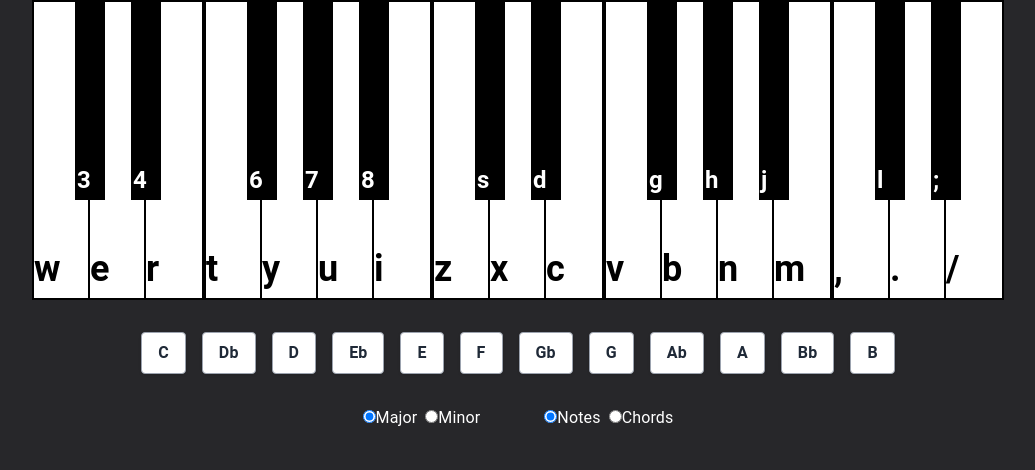
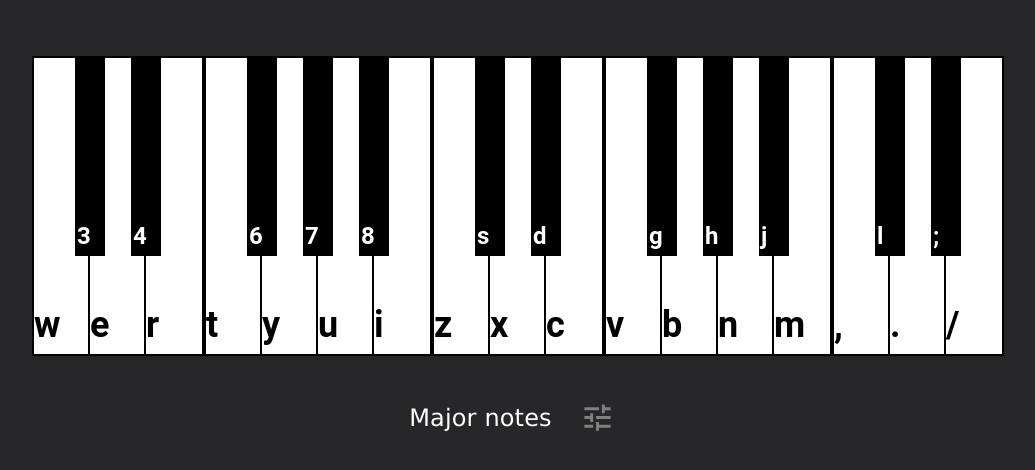
Before and after one commit to vanbrantley/keyboard, a Next.js app: page / in a window 1280 px wide. Shown: the top 470 px of the page, without its empty margins (122-1157 px from the left). Built offline with nearby package versions, Linux system fonts and the light colour scheme.

Commit message:
Add configuration modal

```diff
--- /dev/null
+++ b/src/components/ConfigModal.tsx
@@ -0,0 +1,74 @@
+import { useContext } from 'react';
+import { AppStoreContext } from '../context/AppStoreContext';
+import { observer } from 'mobx-react-lite';
+import { Modal, Dialog, Button } from '@mui/material';
+import { NOTES } from './../global/constants';
+import NotesChordsRadio from './../components/NotesChordsRadio';
+import MajorMinorRadio from './../components/MajorMinorRadio';
+
+const ConfigModal = observer(() => {
+
+    const store = useContext(AppStoreContext);
+    const { selectedIndex, handleScaleButtonClick, showConfigModal, setShowConfigModal } = store;
+
+    const handleCloseModal = () => {
+        setShowConfigModal(false);
+    };
+
+    return (
+
+        <Modal open={showConfigModal} onClose={handleCloseModal}>
+            <Dialog open={showConfigModal} onClose={handleCloseModal}>
+
+                <div style={{ height: "550px", width: "500px" }} className="flex flex-col items-center p-8 bg-gray-600">
+
+                    <div className="flex-grow w-full space-y-8">
+                        <div className="space-y-4">
+                            <p style={{ fontFamily: "Verdana", color: "white" }}>Select Scale</p>
+                            <div className="grid grid-cols-4">
+                                {NOTES.map((note, index) => (
+                                    <button
+                                        key={note}
+                                        onClick={() => handleScaleButtonClick(index)}
+                                        className={`${selectedIndex === index ? 'bg-gray-500 text-white' : 'bg-white hover:bg-gray-100 text-gray-800'
+                                            } font-semibold py-2 px-4 border border-gray-400 rounded shadow flex justify-center items-center`}
+                                    >
+                                        {note}
+                                    </button>
+                                ))}
+                            </div>
+                        </div>
+
+                        <div className="space-y-4">
+                            <p style={{ fontFamily: "Verdana", color: "white" }}>Scale Type</p>
+                            <div className="flex justify-center">
+                                <MajorMinorRadio />
+                            </div>
+                        </div>
+
+                        <div className="space-y-4">
+                            <p style={{ fontFamily: "Verdana", color: "white" }}>Show Notes or Chords</p>
+                            <div className="flex justify-center">
+                                <NotesChordsRadio />
+                            </div>
+                        </div>
+
+                    </div>
+
+                    <Button
+                        onClick={handleCloseModal}
+                        className="bg-blue-500 hover:bg-blue-700 text-white font-bold py-2 px-4 rounded"
+                        style={{ marginTop: "10px" }}
+                    >
+                        Close
+                    </Button>
+                </div>
+
+            </Dialog>
+        </Modal>
+
+    );
+
+})
+
+export default ConfigModal;
--- /dev/null
+++ b/src/components/Configuration.tsx
@@ -0,0 +1,28 @@
+import { useContext } from 'react';
+import { AppStoreContext } from '../context/AppStoreContext';
+import { observer } from 'mobx-react-lite';
+import { IconButton } from '@mui/material';
+import TuneIcon from '@mui/icons-material/Tune';
+import { NOTES } from './../global/constants';
+
+const Configuration = observer(() => {
+
+    const store = useContext(AppStoreContext);
+    const { selectedIndex, isMajor, isChord, setShowConfigModal } = store;
+
+    const handleOpenModal = () => {
+        setShowConfigModal(true);
+    };
+
+    return (
+        <div className="flex items-center space-x-4">
+            <p style={{ color: "white", fontFamily: "Verdana", fontSize: "24px" }}>{NOTES[selectedIndex]} {isMajor ? "Major" : "Minor"} {isChord ? "chords" : "notes"}</p>
+            <IconButton size="large" onClick={handleOpenModal}>
+                <TuneIcon fontSize="large" style={{ color: "gray" }} />
+            </IconButton>
+        </div>
+    );
+
+});
+
+export default Configuration;
--- a/src/components/MajorMinorRadio.tsx
+++ b/src/components/MajorMinorRadio.tsx
@@ -5,29 +5,35 @@ import { observer } from 'mobx-react-lite';
 const MajorMinorRadio = observer(() => {
 
     const store = useContext(AppStoreContext);
-    const { isMajor, handleMajorMinorRadioChange } = store;
+    const { isMajor, setIsMajor } = store;
+
+    const handleMajorButton = () => {
+        if (!isMajor) {
+            setIsMajor(true);
+        }
+    };
+
+    const handleMinorButton = () => {
+        if (isMajor) {
+            setIsMajor(false);
+        }
+    };
 
     return (
 
         <div className="flex space-x-2">
-            <label className="text-white">
-                <input
-                    type="radio"
-                    value="major"
-                    checked={isMajor}
-                    onChange={handleMajorMinorRadioChange}
-                />
+            <button
+                className={`${isMajor ? 'bg-black text-white' : 'bg-white text-black'} text-white cursor-pointer font-semibold py-2 px-4 border border-gray-400 rounded shadow flex justify-center items-center`}
+                onClick={handleMajorButton}
+            >
                 Major
-            </label>
-            <label className="text-white">
-                <input
-                    type="radio"
-                    value="minor"
-                    checked={!isMajor}
-                    onChange={handleMajorMinorRadioChange}
-                />
+            </button>
+            <button
+                className={`${isMajor ? 'bg-white text-black' : 'bg-black text-white'} text-white cursor-pointer font-semibold py-2 px-4 border border-gray-400 rounded shadow flex justify-center items-center`}
+                onClick={handleMinorButton}
+            >
                 Minor
-            </label>
+            </button>
         </div>
 
     );
--- a/src/components/NotesChordsRadio.tsx
+++ b/src/components/NotesChordsRadio.tsx
@@ -5,29 +5,35 @@ import { observer } from 'mobx-react-lite';
 const NotesChordsRadio = observer(() => {
 
     const store = useContext(AppStoreContext);
-    const { isChord, handleNoteChordRadioChange } = store;
+    const { isChord, setIsChord } = store;
+
+    const handleChordsButton = () => {
+        if (!isChord) {
+            setIsChord(true);
+        }
+    };
+
+    const handleNotesButton = () => {
+        if (isChord) {
+            setIsChord(false);
+        }
+    };
 
     return (
 
         <div className="flex space-x-2">
-            <label className="text-white">
-                <input
-                    type="radio"
-                    value="notes"
-                    checked={!isChord}
-                    onChange={handleNoteChordRadioChange}
-                />
+            <button
+                className={`${isChord ? 'bg-white text-black' : 'bg-black text-white'} text-white cursor-pointer font-semibold py-2 px-4 border border-gray-400 rounded shadow flex justify-center items-center`}
+                onClick={handleNotesButton}
+            >
                 Notes
-            </label>
-            <label className="text-white">
-                <input
-                    type="radio"
-                    value="chords"
-                    checked={isChord}
-                    onChange={handleNoteChordRadioChange}
-                />
+            </button>
+            <button
+                className={`${isChord ? 'bg-black text-white' : 'bg-white text-black'} text-white cursor-pointer font-semibold py-2 px-4 border border-gray-400 rounded shadow flex justify-center items-center`}
+                onClick={handleChordsButton}
+            >
                 Chords
-            </label>
+            </button>
         </div>
 
     );
--- a/src/pages/index.tsx
+++ b/src/pages/index.tsx
@@ -5,21 +5,15 @@ import { NOTES2 } from './../global/constants';
 import { Layout } from './../global/enums';
 import Keyboard from './../components/Keyboard';
 import MiniKeyboard from './../components/MiniKeyboard';
-import ProgressionLab from './../components/ProgressionLab';
 import PlayNoteButtons from '../components/PlayNoteButtons';
-import NoteButtons from './../components/NoteButtons';
 import ChordButtons from './../components/ChordButtons';
-import NotesChordsRadio from './../components/NotesChordsRadio';
-import MajorMinorRadio from './../components/MajorMinorRadio';
-
-import { IconButton } from '@mui/material';
-import TuneIcon from '@mui/icons-material/Tune';
+import ConfigModal from './../components/ConfigModal';
+import Configuration from './../components/Configuration';
 
 const Home = observer(() => {
 
   const store = useContext(AppStoreContext);
-  const { isMajor, isChord, selectedIndex, scaleNotes, chordFilesInfo, getScale, getChords, playChord, handleNoteChordRadioChange,
-    showLab, setShowLab } = store;
+  const { isMajor, isChord, selectedIndex, scaleNotes, chordFilesInfo, getScale, getChords, showConfigModal, setShowConfigModal } = store;
 
   const [currentLayout, setCurrentLayout] = useState<Layout>(Layout.Desktop);
 
@@ -68,6 +62,24 @@ const Home = observer(() => {
     );
   });
 
+  // 0 key to show/hide config modal
+  useEffect(() => {
+    const handleKeyPress = (event: KeyboardEvent) => {
+      if (event.key === '0') {
+        // Toggle the state of showConfigModal
+        setShowConfigModal(!showConfigModal);
+      }
+    };
+
+    // Add the event listener when the component mounts
+    window.addEventListener('keydown', handleKeyPress);
+
+    // Remove the event listener when the component unmounts
+    return () => {
+      window.removeEventListener('keydown', handleKeyPress);
+    };
+  }, [showConfigModal]);
+
   return (
 
     <div>
@@ -76,21 +88,10 @@ const Home = observer(() => {
           <div className="w-full">
 
             <div className="h-3/5 flex flex-col items-center space-y-8">
-              {showLab ? (
-                <ProgressionLab />
-              ) : (
-                <>
-                  <Keyboard scaleNotes={scaleNotes.slice(0, 7)} />
-                  <NoteButtons layout={Layout.Desktop} />
-                  <div className="flex space-x-16">
-                    <MajorMinorRadio />
-                    <NotesChordsRadio />
-                  </div>
-                </>
-              )}
-
-              <br></br>
-
+              <br />
+              <Keyboard scaleNotes={scaleNotes.slice(0, 7)} />
+              <Configuration />
+              <br />
             </div>
 
             <div className="h-2/5 flex justify-center">
@@ -101,7 +102,9 @@ const Home = observer(() => {
                   <ChordButtons layout={currentLayout} />
                 </>
               ) : (
-                <PlayNoteButtons mobileLayout={false} />
+                <>
+                  <PlayNoteButtons mobileLayout={false} />
+                </>
               )}
 
             </div>
@@ -117,18 +120,11 @@ const Home = observer(() => {
             <div className="h-1/2 space-y-8">
 
               <div className="flex flex-col items-center">
-                <br></br>
+                <br />
                 <MiniKeyboard scaleNotes={scaleNotes.slice(0, 7)} />
+                <Configuration />
               </div>
-              <div className="flex flex-col items-center space-y-4">
 
-                <div className="flex space-x-16">
-                  <MajorMinorRadio />
-                  <NotesChordsRadio />
-                </div>
-                <NoteButtons layout={Layout.Mobile} />
-
-              </div>
             </div>
             <div className="h-1/2 flex flex-col items-center">
 
@@ -152,18 +148,9 @@ const Home = observer(() => {
 
               <div className="flex flex-col items-center justify-center">
                 <MiniKeyboard scaleNotes={scaleNotes.slice(0, 7)} />
+                <Configuration />
               </div>
 
-              <div className="flex flex-col items-center justify-center space-y-2">
-
-                <div className="flex space-x-16">
-                  <MajorMinorRadio />
-                  <NotesChordsRadio />
-                </div>
-
-                <NoteButtons layout={Layout.MobileLandscape} />
-
-              </div>
             </div>
 
             <div className="h-1/2 flex justify-center">
@@ -179,6 +166,8 @@ const Home = observer(() => {
         </div>
       )}
 
+      <ConfigModal />
+
       <div>
         {chordFiles}
       </div>
--- a/src/store/store.ts
+++ b/src/store/store.ts
@@ -15,6 +15,7 @@ class AppStore {
     chordNotes: StringArrayDictionary = {};
     pressedKeys: string[] = [];
     showLab = false;
+    showConfigModal = false;
     progressionChordIndices: number[] = [];
 
     constructor() {
@@ -28,6 +29,7 @@ class AppStore {
             chordNotes: observable,
             pressedKeys: observable,
             showLab: observable,
+            showConfigModal: observable,
             progressionChordIndices: observable,
             scale: computed,
             chordNames: computed,
@@ -36,7 +38,6 @@ class AppStore {
         });
 
     }
-
 
     // computed functions
     get scale() {
@@ -87,6 +88,10 @@ class AppStore {
 
     setShowLab = action((newValue: boolean) => {
         this.showLab = newValue;
+    });
+
+    setShowConfigModal = action((newValue: boolean) => {
+        this.showConfigModal = newValue;
     });
 
     setProgressionChordIndices = action((newValue: number[]) => {
@@ -194,24 +199,6 @@ class AppStore {
 
     });
 
-    handleMajorMinorRadioChange = action((event: React.ChangeEvent<HTMLInputElement>) => {
-
-        const newValue = event.target.value === 'major';
-        if (newValue !== this.isMajor) {
-            this.setIsMajor(newValue);
-        }
-
-    });
-
-    handleNoteChordRadioChange = action((event: React.ChangeEvent<HTMLInputElement>) => {
-
-        const newValue = event.target.value === 'chords';
-        if (newValue !== this.isChord) {
-            this.setIsChord(newValue);
-        }
-
-    });
-
 }
 
 const appStore = new AppStore();
```
